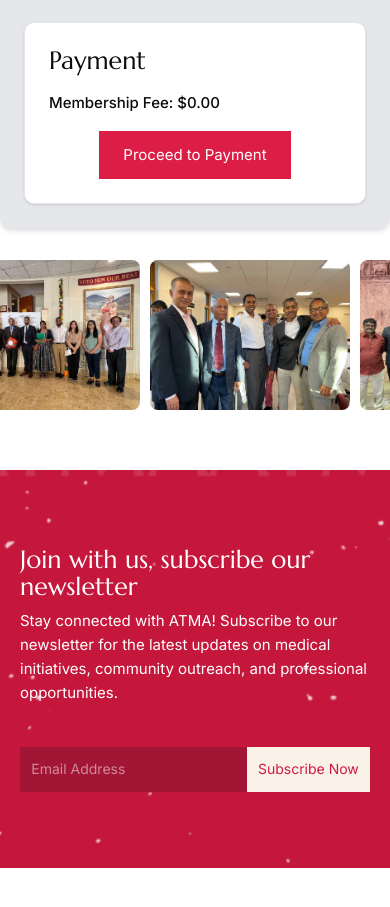
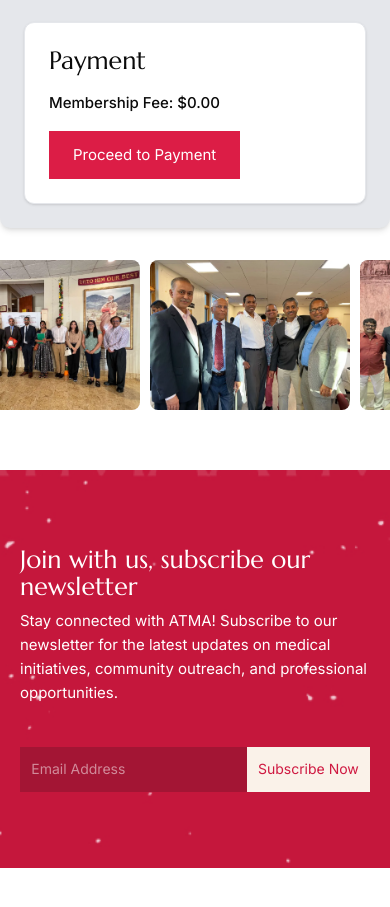
Before and after one commit to employeebhavya/ATMA_WEB, a Next.js app: page /register in a window 390 px wide. Shown: the part 2480-3387 px from the top of the page. Built offline with nearby package versions, Linux system fonts and the light colour scheme; no server answers.

Commit message:
fixed in mobile, register button

```diff
--- a/app/register/page.jsx
+++ b/app/register/page.jsx
@@ -625,7 +625,7 @@
           </p>
 
           {!showPaymentOptions ? (
-            <div className="text-center">
+            <div className="text-left md:text-center">
               <button
                 type="button"
                 onClick={() => {
```
